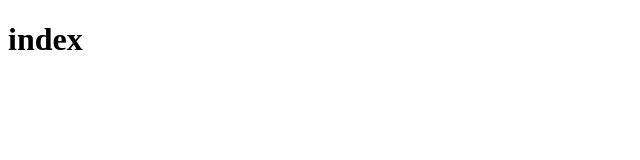
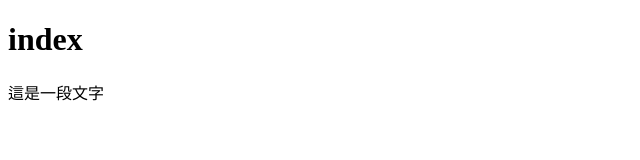
Before and after one commit to yaj55billy/git-demo, a plain HTML site: page index.html in a window 1280 px wide. Shown: the whole page, without its empty margins (0-640 px from the left). Drawn offline with Linux system fonts and the light colour scheme.

Commit message:
add index text

```diff
--- a/index.html
+++ b/index.html
@@ -8,5 +8,8 @@
 </head>
 <body>
   <h1>index</h1>
+  <p>
+    這是一段文字
+  </p>
 </body>
 </html>
```
